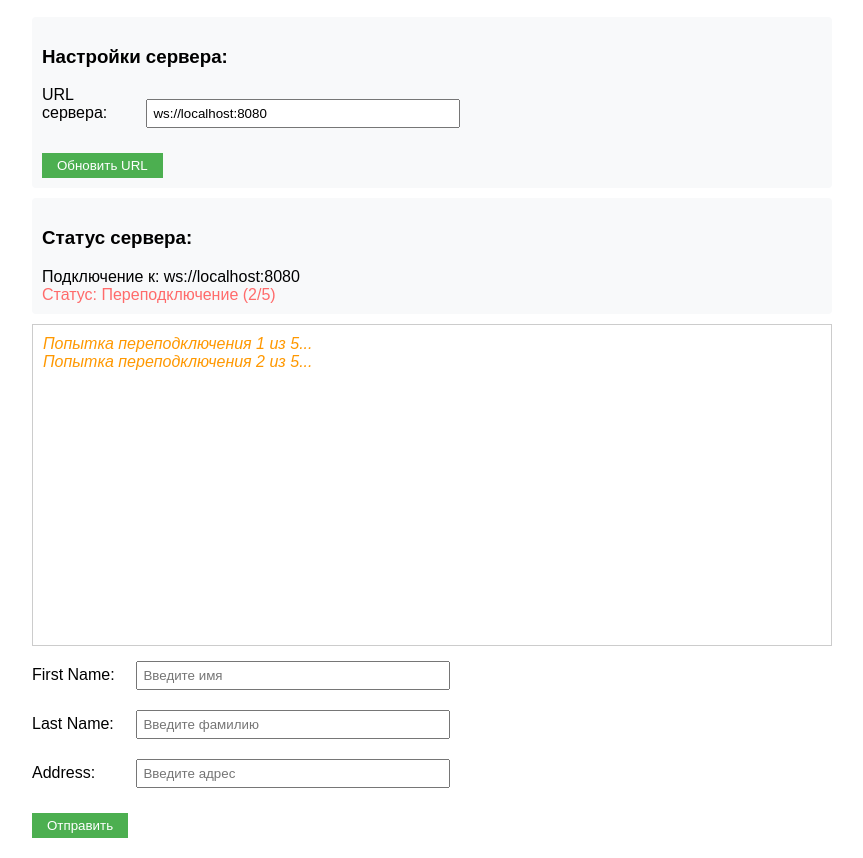
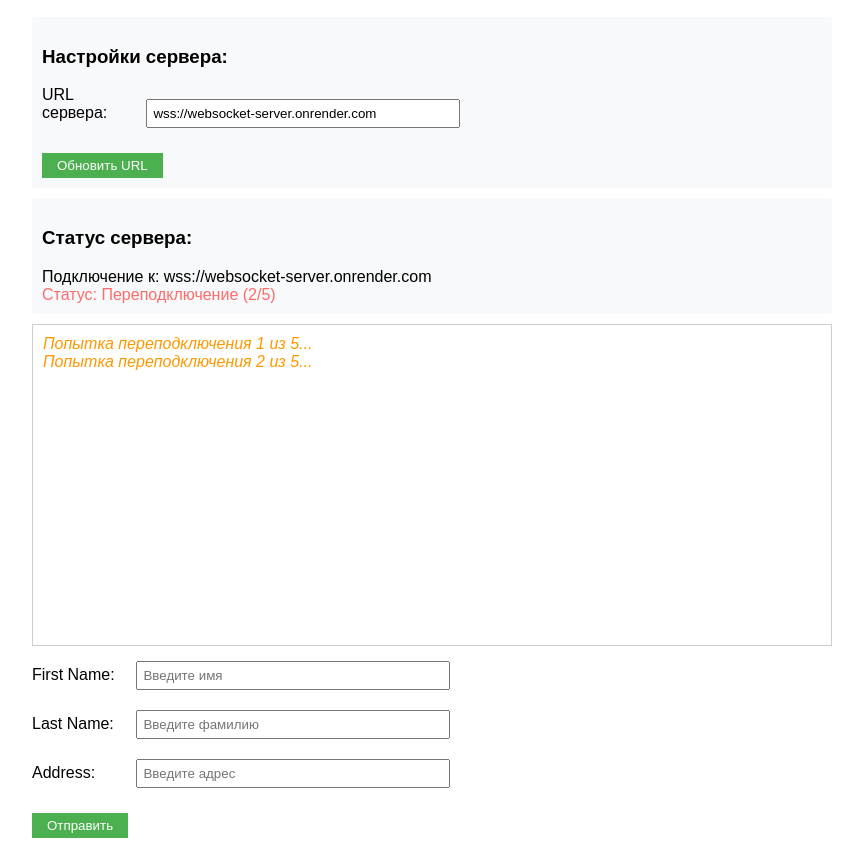
Before and after one commit to f7vn/socket, a website: page index.html in a window 1280 px wide. Shown: the part 51-909 px from the top of the page, without its empty margins (208-1071 px from the left). Drawn offline with nearby package versions, Linux system fonts and the light colour scheme.

Commit message:
Обновлен URL сервера на Render.com

```diff
--- a/index.html
+++ b/index.html
@@ -74,14 +74,14 @@
         <h3>Настройки сервера:</h3>
         <div class="input-group">
             <label for="serverUrl">URL сервера:</label>
-            <input type="text" id="serverUrl" value="ws://localhost:8080" placeholder="Введите URL WebSocket сервера">
+            <input type="text" id="serverUrl" value="wss://websocket-server.onrender.com" placeholder="Введите URL WebSocket сервера">
         </div>
         <button onclick="updateServerUrl()">Обновить URL</button>
     </div>
 
     <div class="server-status">
         <h3>Статус сервера:</h3>
-        <div id="serverUrl">Подключение к: <span id="currentServer">ws://localhost:8080</span></div>
+        <div id="serverUrl">Подключение к: <span id="currentServer">wss://websocket-server.onrender.com</span></div>
         <div id="connectionStatus">Статус: Отключено</div>
     </div>
 
```
